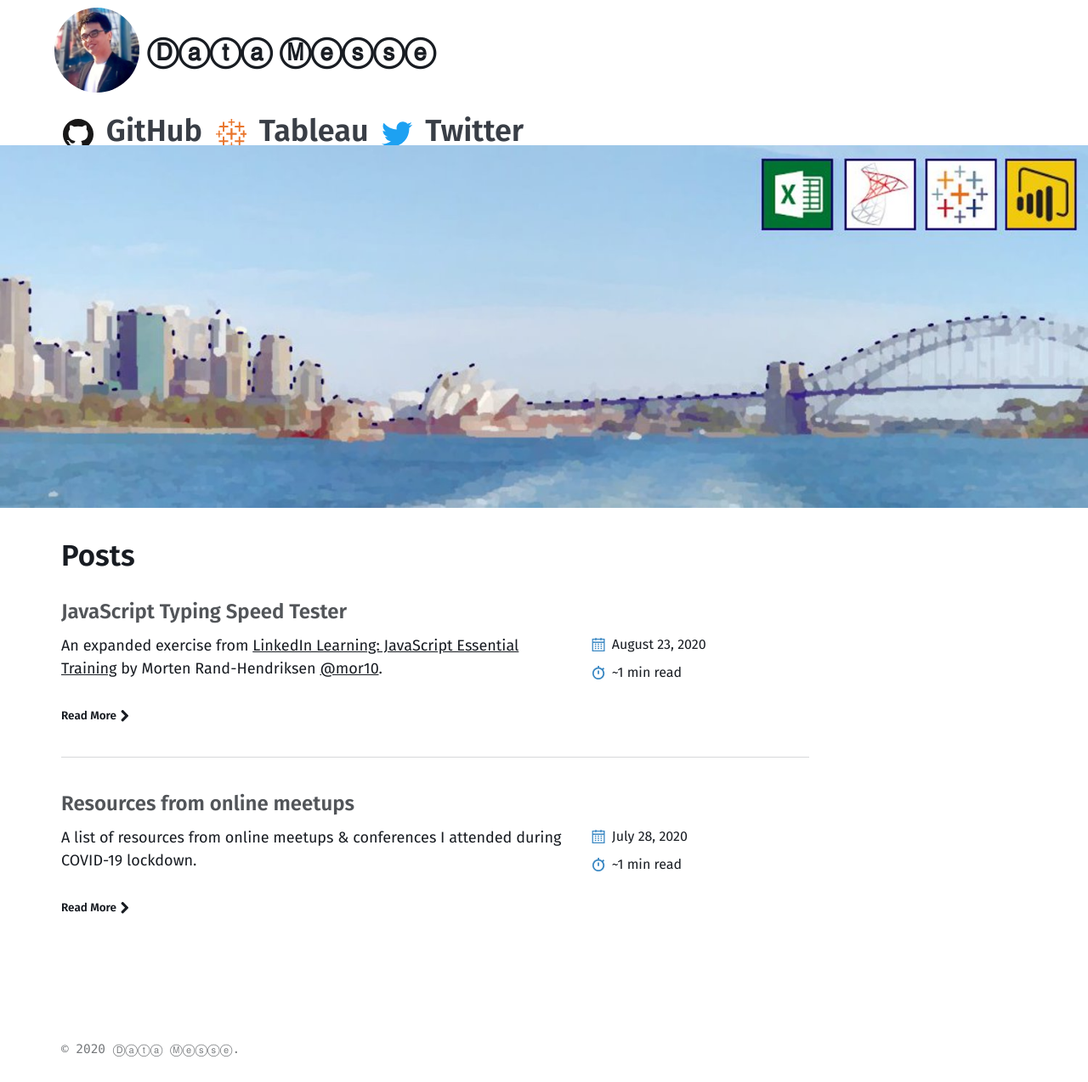
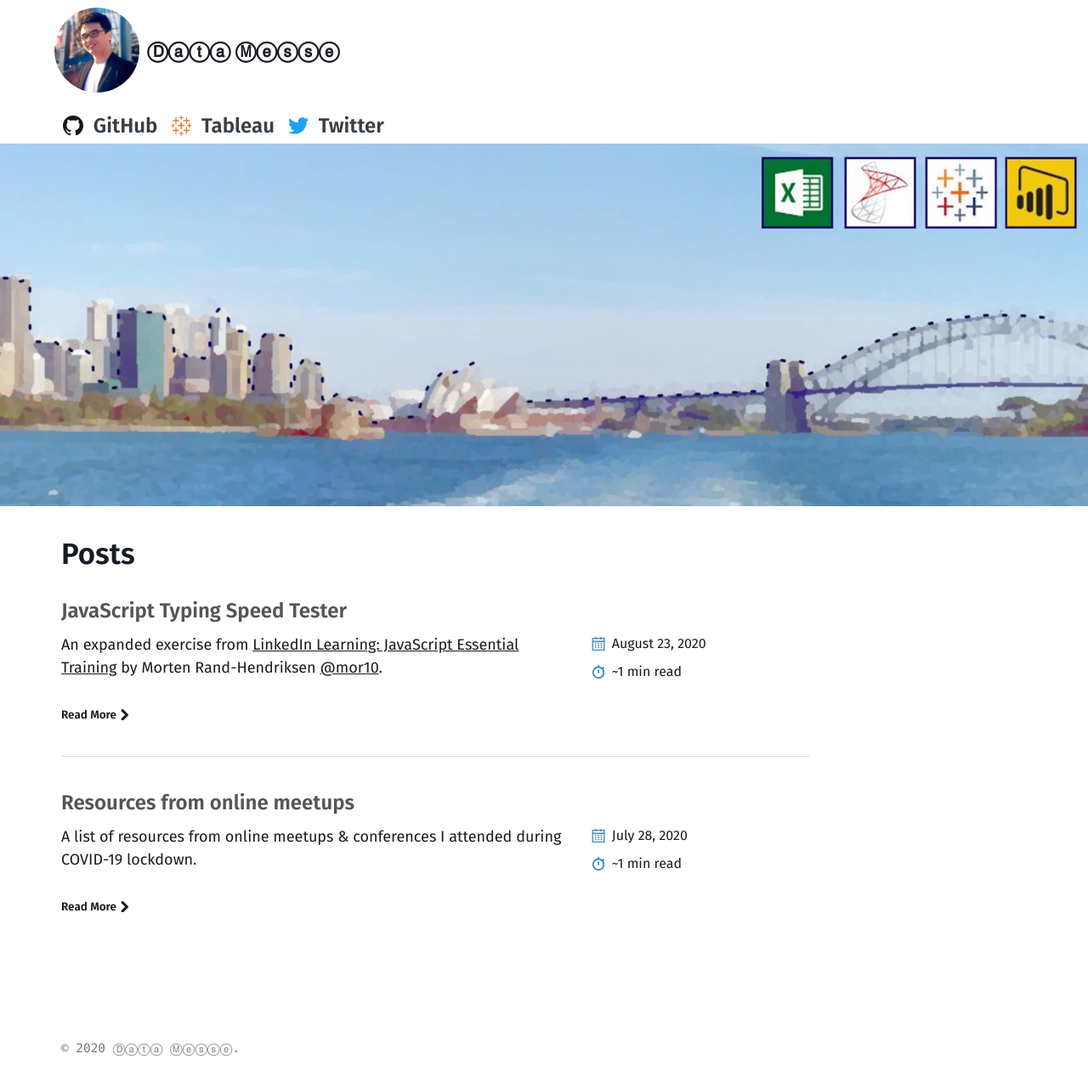
Before and after one commit to datamesse/blog, a Jekyll site: the page built from index.md, in a window 1280 px wide. Shown: the whole page at 85% size. Built offline with Jekyll 4.4.1, drawn with Linux system fonts in a browser that asks for light colours.

Commit message:
Update _global.scss

```diff
--- a/_sass/basically-basic/_global.scss
+++ b/_sass/basically-basic/_global.scss
@@ -32,10 +32,6 @@
     min-height: 40px ; // PREVIOUSLY $site-image-height
     color: $text-color;
     text-decoration: none;
-  }
-
-  a span {
-    font-size: 2rem;
   }
 }
 
```
